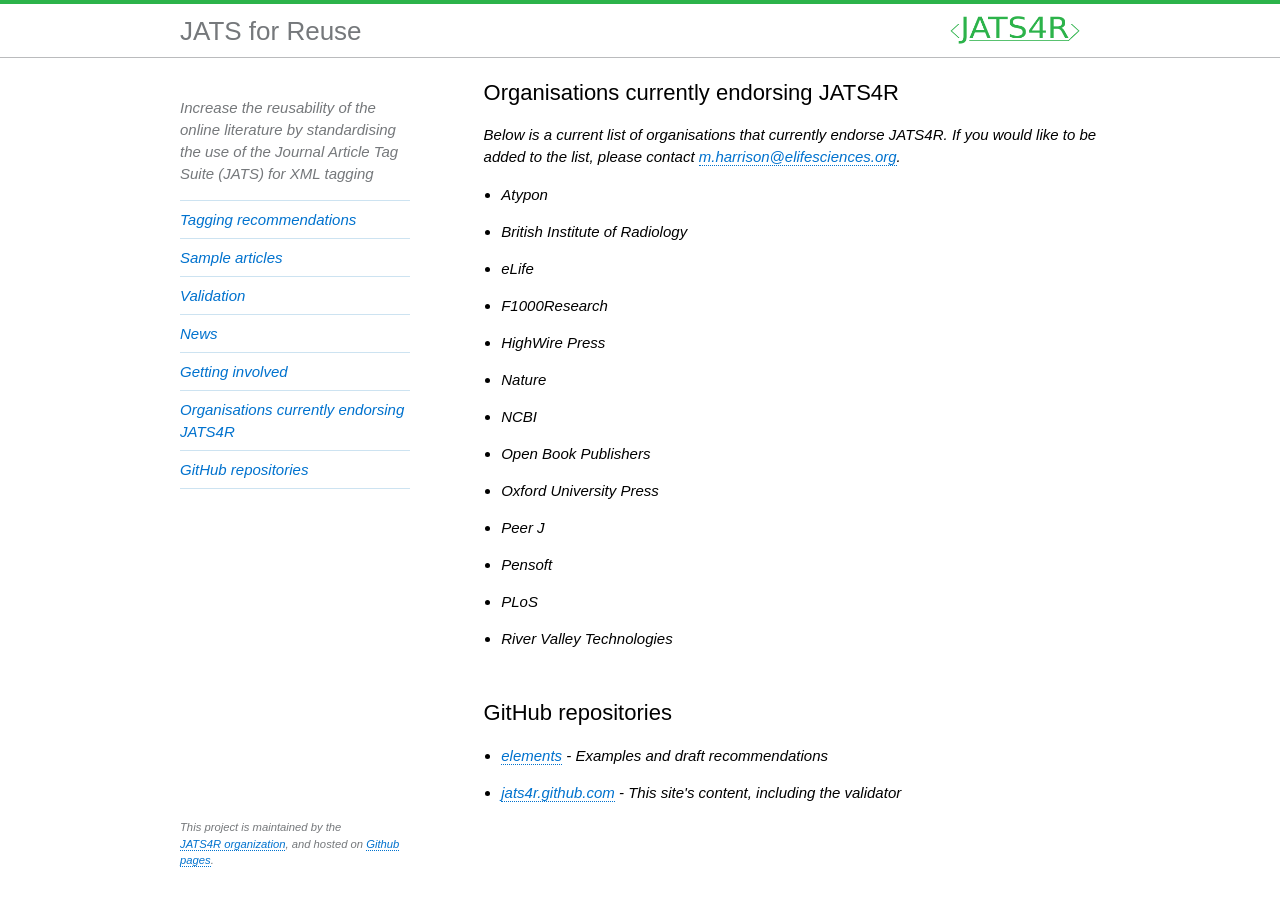
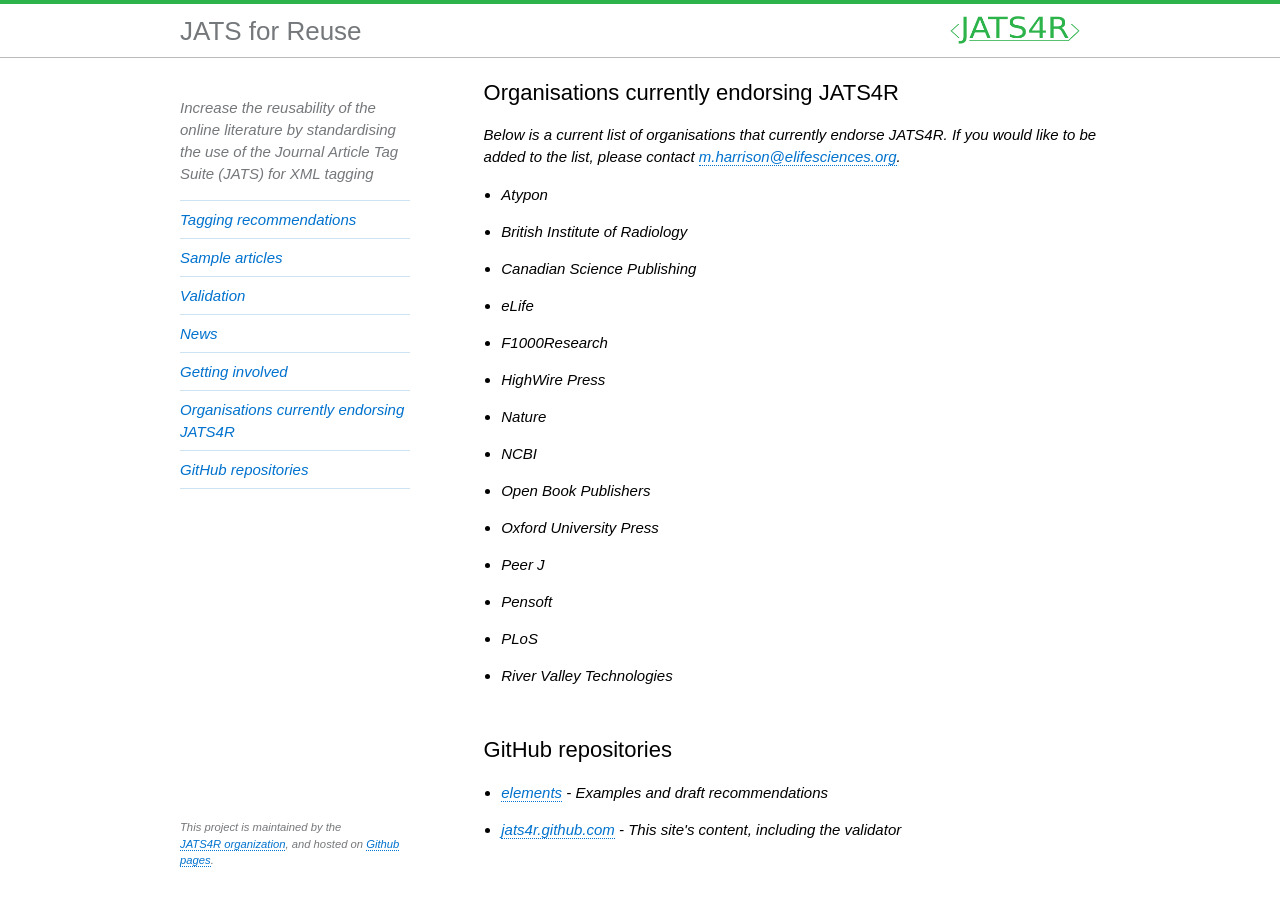
Before and after one commit to JATS4R/old-website, a Jekyll site: the page index.html, which Jekyll copies as it is, in a window 1280 px wide and 900 px high, scrolled down 1528 px. Built offline with Jekyll 4.4.1, drawn with Linux system fonts in a browser that asks for light colours; some web fonts are replaced.

Commit message:
Added Canadian Science Publishing as endorser

```diff
--- a/index.html
+++ b/index.html
@@ -125,6 +125,7 @@
           <ul>
             <li>Atypon</li>
             <li>British Institute of Radiology</li>
+            <li>Canadian Science Publishing</li>
             <li>eLife</li>
             <li>F1000Research</li>
             <li>HighWire Press</li>
```
